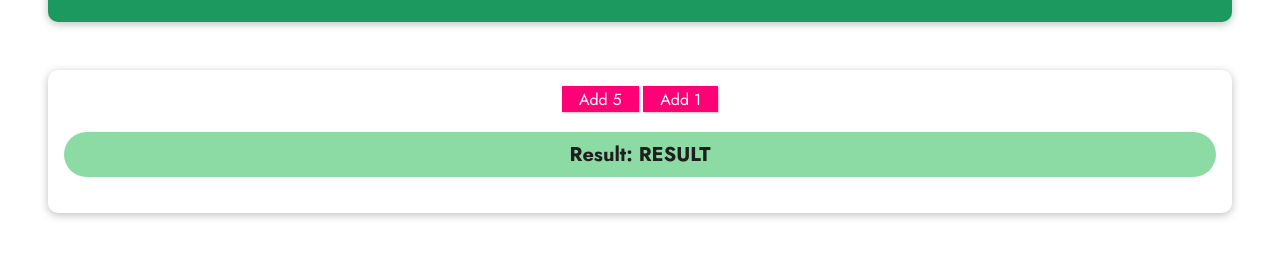
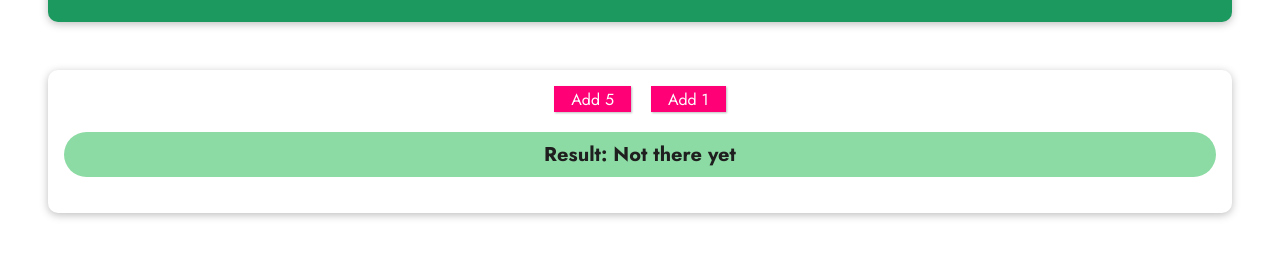
Before and after one commit to ManuelBlaze/Vue-Practice3, a plain HTML site: page index.html in a window 1280 px wide. Shown: the part 147-404 px from the top of the page. Drawn offline with nearby package versions, Linux system fonts and the light colour scheme.

Commit message:
Solution

```diff
--- a/app.js
+++ b/app.js
@@ -0,0 +1,46 @@
+/**
+ * counter limit
+ * @constant
+ * @type {Number}
+ * @default
+ */
+const LIMIT = 37;
+
+// create vue app
+const app = Vue.createApp({
+  data() {
+    return {
+      counter: 0,
+    };
+  },
+  watch: {
+    counter() {
+      const that = this;
+      setTimeout(function() {
+        that.counter = 0;
+      }, 5000);
+    },
+  },
+  computed: {
+    verifyCounter() {
+      const position = this.counter < LIMIT
+        ? 'Not there yet'
+        : 'Too much!';
+
+      return this.counter === LIMIT
+        ? this.counter
+        : position;
+    }
+  },
+  methods: {
+    addFive() {
+      this.counter = this.counter + 5;
+    },
+    addOne() {
+      this.counter++;
+    },
+  },
+});
+
+// mount app
+app.mount("#assignment");
--- a/index.html
+++ b/index.html
@@ -17,12 +17,12 @@
       <h1>Reactivity in Action</h1>
     </header>
     <section id="assignment">
-      <button>Add 5</button>
-      <button>Add 1</button>
+      <button @click="addFive">Add 5</button>
+      <button @click="addOne">Add 1</button>
       <!-- 1) Connect the buttons and calculate a value (a number) -->
       <!-- Show "Not there yet" until you reach a result of exactly 37 -->
       <!-- Show "Too much!" if the result is greater than 37 -->
-      <p>Result: RESULT</p>
+      <p>Result: {{ verifyCounter }}</p>
       <!-- 2) Watch for changes in "result" and reset the value to 0 after 5 seconds -->
     </section>
   </body>
--- a/styles.css
+++ b/styles.css
@@ -3,7 +3,7 @@
 }
 
 html {
-  font-family: 'Jost', sans-serif;
+  font-family: "Jost", sans-serif;
 }
 
 body {
@@ -18,6 +18,9 @@ header {
   background-color: #1b995e;
   color: white;
   text-align: center;
+}
+button {
+  margin: 0 10px;
 }
 
 #assignment {
```
